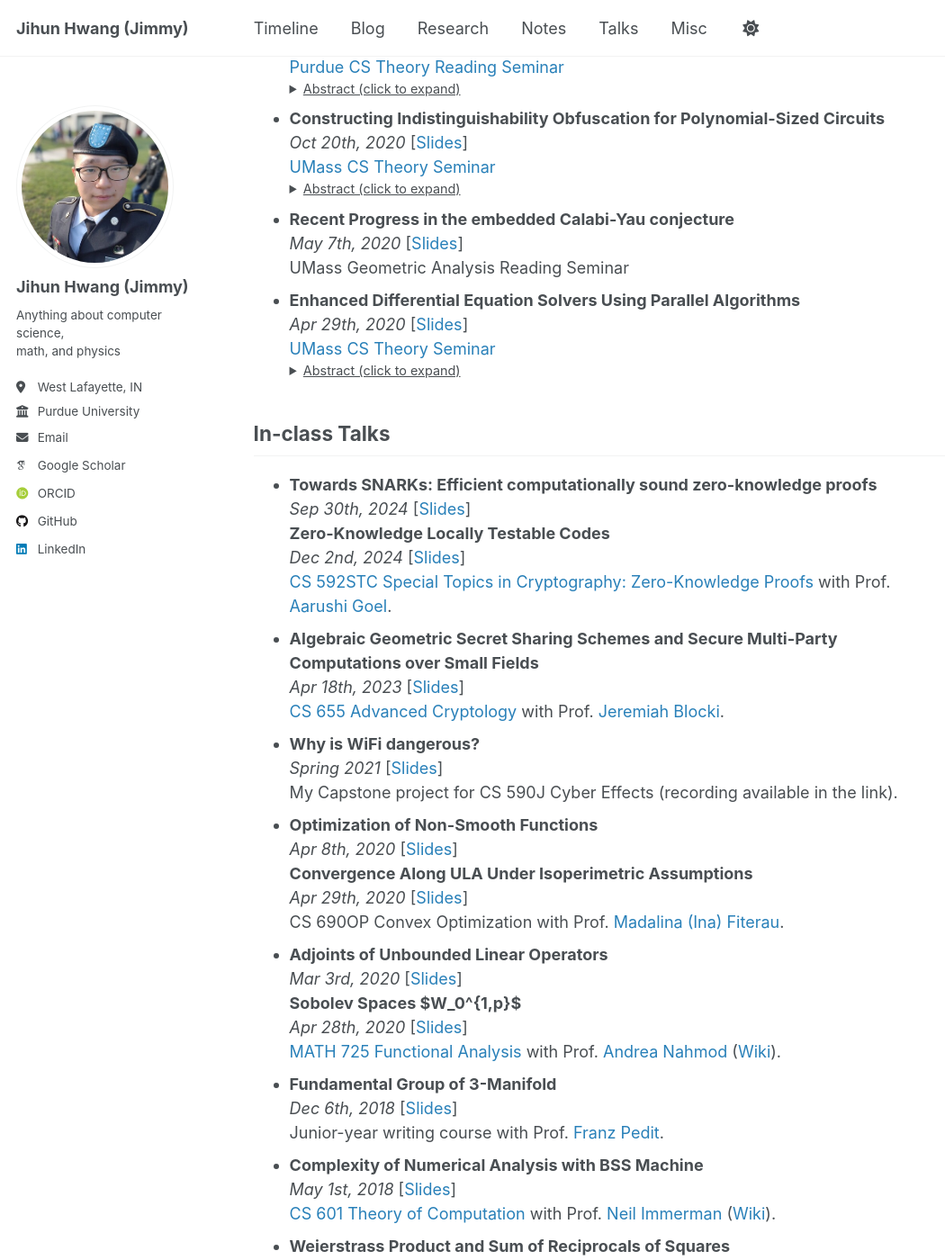
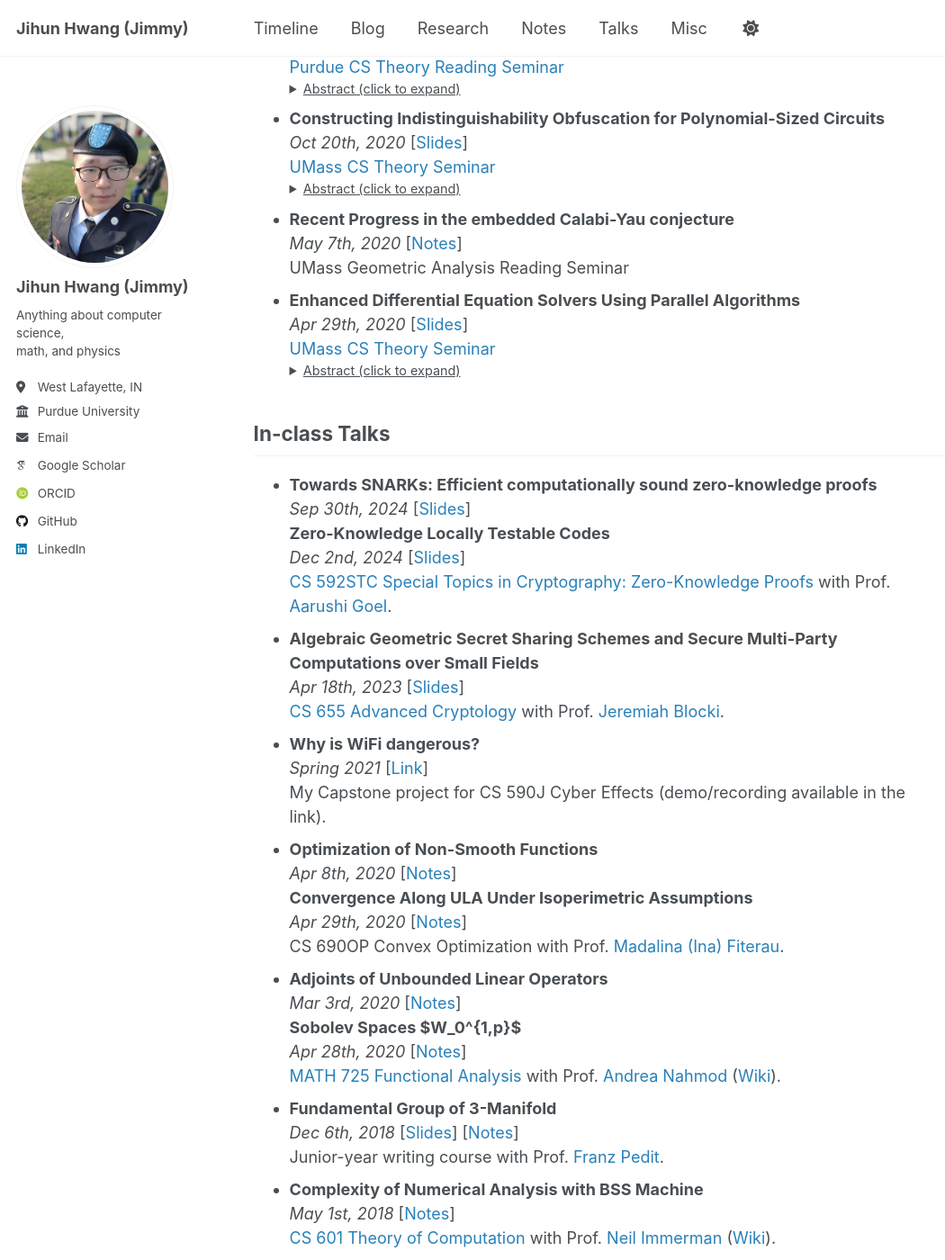
Before and after one commit to jihunhwang/jihunhwang.github.io, a Jekyll site: the page built from _pages/talks.md, in a window 1280 px wide and 1400 px high, scrolled down 1239 px. Shown: the whole window at 90% size, without its empty margins (0-1050 px from the left). Built offline with Jekyll 4.4.1, drawn with Linux system fonts in a browser that asks for light colours; some web fonts are replaced.

Commit message:
talk page: notes for notes, not slides

```diff
--- a/_data/talks_inclass.yml
+++ b/_data/talks_inclass.yml
@@ -16,25 +16,25 @@
   date: "Apr 18th, 2023"
 
 - title: "Why is WiFi dangerous?"
-  slides: "https://github.com/jihunhwang/Dangerous_WiFi"
-  venue: "My Capstone project for CS 590J Cyber Effects (recording available in the link)"
+  link: "https://github.com/jihunhwang/Dangerous_WiFi"
+  venue: "My Capstone project for CS 590J Cyber Effects (demo/recording available in the link)"
   date: "Spring 2021"
 
 - title: "Optimization of Non-Smooth Functions"
-  slides: "https://drive.google.com/open?id=1WoqGJrSrRFGIz13BWrOsqS5sIbSfi4Ds"
+  notes: "https://drive.google.com/open?id=1WoqGJrSrRFGIz13BWrOsqS5sIbSfi4Ds"
   date: "Apr 8th, 2020"
   title2: "Convergence Along ULA Under Isoperimetric Assumptions"
-  slides2: "https://drive.google.com/file/d/1V0-tLMkKijvZEi46CJ4H040T3DRaBMjr/view?usp=sharing"
+  notes2: "https://drive.google.com/file/d/1V0-tLMkKijvZEi46CJ4H040T3DRaBMjr/view?usp=sharing"
   date2: "Apr 29th, 2020"
   venue: "CS 690OP Convex Optimization"
   prof: "Madalina Fiterau"
   prof_display: "Madalina (Ina) Fiterau"
 
 - title: "Adjoints of Unbounded Linear Operators"
-  slides: "https://drive.google.com/file/d/1xN1JNhN7NQHwCpbjEuje0WM4pJqjAoB5/view?usp=sharing"
+  notes: "https://drive.google.com/file/d/1xN1JNhN7NQHwCpbjEuje0WM4pJqjAoB5/view?usp=sharing"
   date: "Mar 3rd, 2020"
   title2: "Sobolev Spaces $W_0^{1,p}$"
-  slides2: "https://drive.google.com/file/d/1vaLFJkxKwcpFv8D9rwJaSCXwFLrsiPpk/view?usp=sharing"
+  notes2: "https://drive.google.com/file/d/1vaLFJkxKwcpFv8D9rwJaSCXwFLrsiPpk/view?usp=sharing"
   date2: "Apr 28th, 2020"
   venue: "MATH 725 Functional Analysis"
   venue_url: "https://nahmod.github.io/Andrea-R-Nahmod.io/M725_S20.html"
@@ -43,13 +43,13 @@
 
 - title: "Fundamental Group of 3-Manifold"
   slides: "https://drive.google.com/open?id=14wPGpRbFJ4Rn44hYd-C_uyVLLQeVqbPB"
-  writeup: "https://drive.google.com/open?id=1eft8KB049S9JKEC7CHc_XhjSPHZuDi7_"
+  notes: "https://drive.google.com/open?id=1eft8KB049S9JKEC7CHc_XhjSPHZuDi7_"
   venue: "Junior-year writing course"
   prof: "Franz Pedit"
   date: "Dec 6th, 2018"
 
 - title: "Complexity of Numerical Analysis with BSS Machine"
-  slides: "https://drive.google.com/open?id=1qC8w4TC-Urbf_Y6wJeoca7Sna0u1P76u"
+  notes: "https://drive.google.com/open?id=1qC8w4TC-Urbf_Y6wJeoca7Sna0u1P76u"
   venue: "CS 601 Theory of Computation"
   venue_url: "https://people.cs.umass.edu/~immerman/cs601/"
   prof: "Neil Immerman"
--- a/_data/talks_informal.yml
+++ b/_data/talks_informal.yml
@@ -40,7 +40,7 @@
     - 'Indistinguishability obfuscator ($i\mathcal{O}$) is known to be the best possible obfuscator that exists. It is currently conceived as one of the most important, powerful tools in post-quantum cryptography since Garg et al. (FOCS 2013) have successfully constructed the first candidate $i\mathcal{O}$ for $\mathsf{NC}^1$ circuits, and proved $i\mathcal{O}$ implies functional encryption. However, construction of $i\mathcal{O}$ for general circuits under standard cryptographic assumptions has been remaining as an open problem in cryptography. The goal of this survey is to introduce the recent progress in constructing $i\mathcal{O}$ for polynomial-size circuits (starting from $\mathsf{NC}^1$ circuits) and its relationship with functional encryption presented in Gay et al. (EuroCrypt 2021) and Jane, Lin, and Sahai (STOC 2021).'
 
 - title: "Recent Progress in the embedded Calabi-Yau conjecture"
-  slides: "https://drive.google.com/file/d/1gw3eaI9tQFrcVB2hw3cm1b6VyELKp8Bn/view?usp=sharing"
+  notes: "https://drive.google.com/file/d/1gw3eaI9tQFrcVB2hw3cm1b6VyELKp8Bn/view?usp=sharing"
   venue: "UMass Geometric Analysis Reading Seminar"
   date: "May 7th, 2020"
 
--- a/_includes/talk_list.html
+++ b/_includes/talk_list.html
@@ -5,6 +5,7 @@
     <b>{{ talk.title }}</b><br>
     <i>{{ talk.date }}</i>
       {% if talk.slides %}[<a href="{{ talk.slides }}">Slides</a>{% if talk.annotated_slides %} (<a href="{{ talk.annotated_slides }}">annotated</a>){% endif %}]{% endif %}
+      {% if talk.notes %}[<a href="{{ talk.notes }}">Notes</a>]{% endif %}
       {% if talk.event_url %}(<a href="{{ talk.event_url }}">Event page</a>){% endif %}<br>
     {% if talk.venue_url %}<a href="{{ talk.venue_url }}">{{ talk.venue }}</a>{% else %}{{ talk.venue }}{% endif %}{% if talk.venue_short %} ({{ talk.venue_short }}){% endif %}<br>
     {% if talk.abstract %}
--- a/_includes/talk_list_inclass.html
+++ b/_includes/talk_list_inclass.html
@@ -2,13 +2,17 @@
 {% assign talks = site.data[include.data_file] %}
 {% for talk in talks %}
 <li>
-  {% if talk.slides %}<b>{{ talk.title }}</b>{% endif %}<br>
+  {% if talk.title %}<b>{{ talk.title }}</b>{% endif %}<br>
   {% if talk.date %}<i>{{ talk.date }}</i> {% endif %}
-  {% if talk.slides %}[<a href="{{ talk.slides }}">Slides</a>]{% endif %}<br>
+  {% if talk.slides %}[<a href="{{ talk.slides }}">Slides</a>]{% endif %}
+  {% if talk.notes %}[<a href="{{ talk.notes }}">Notes</a>]{% endif %}
+  {% if talk.link %}[<a href="{{ talk.link }}">Link</a>]{% endif %}
+  {% if talk.video %}[<a href="{{ talk.video }}">Video</a>]{% endif %}<br>
   {% if talk.title2 %}
-    {% if talk.slides2 %}<b>{{ talk.title2 }}</b>{% endif %}<br>
+    {% if talk.title2 %}<b>{{ talk.title2 }}</b>{% endif %}<br>
     {% if talk.date2 %}<i>{{ talk.date2 }}</i> {% endif %}
-    {% if talk.slides2 %}[<a href="{{ talk.slides2 }}">Slides</a>]{% endif %}<br>
+    {% if talk.slides2 %}[<a href="{{ talk.slides2 }}">Slides</a>]{% endif %}
+    {% if talk.notes2 %}[<a href="{{ talk.notes2 }}">Notes</a>]{% endif %}<br>
   {% endif %}
   {% capture venue_line %}
     {% if talk.venue_url %}<a href="{{ talk.venue_url }}">{{ talk.venue }}</a>
```
